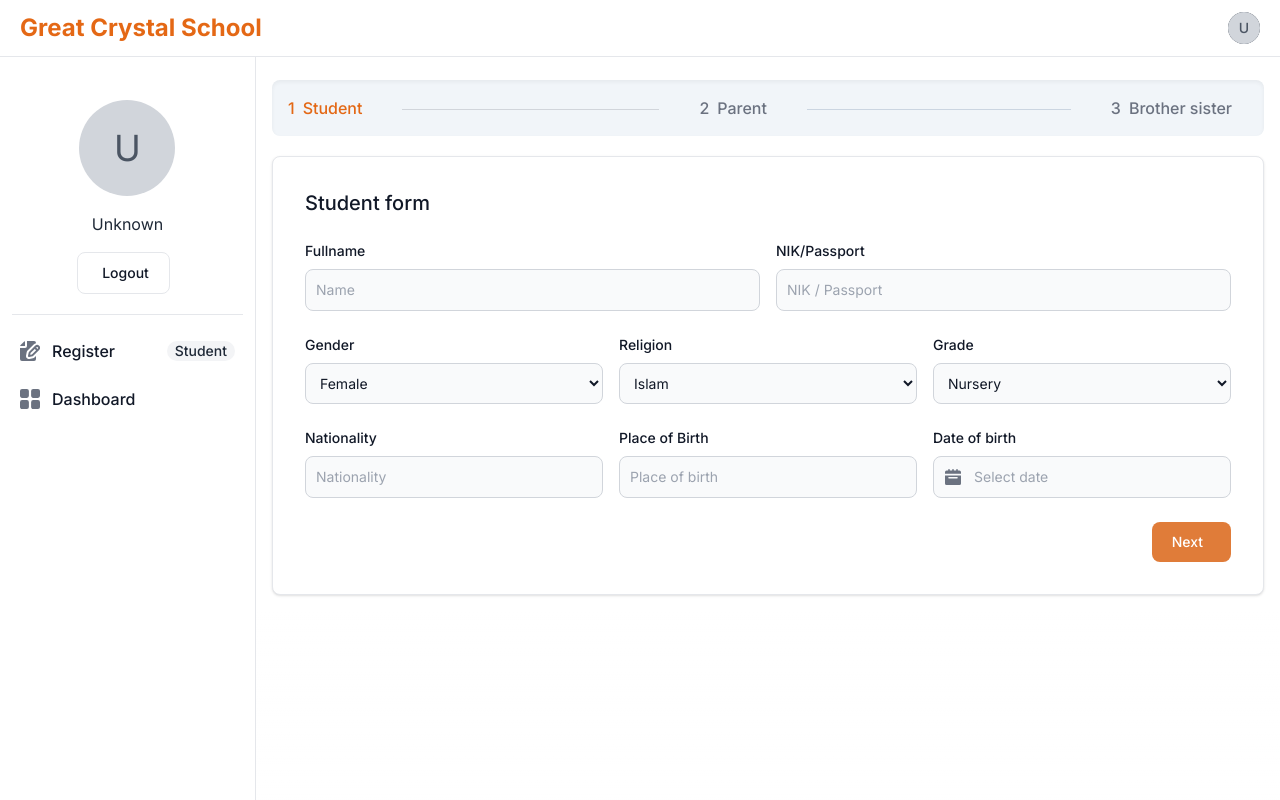
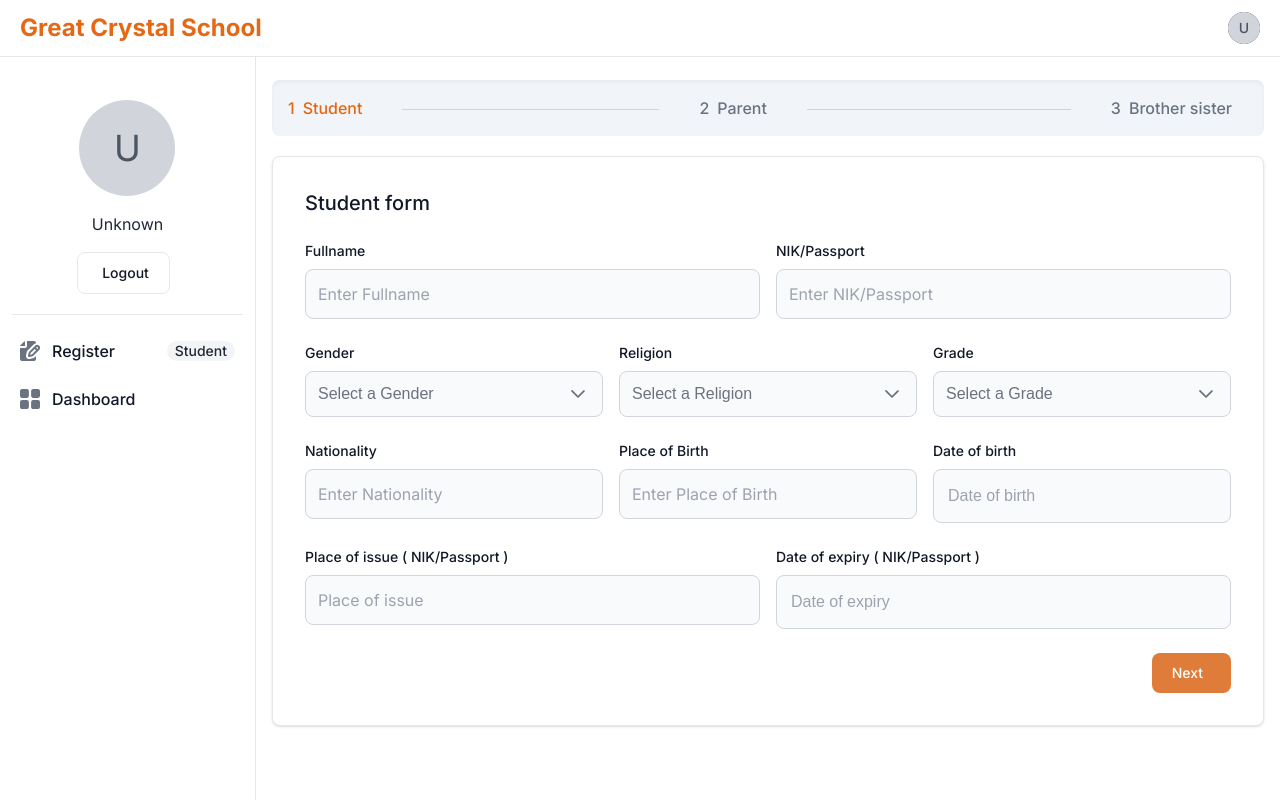
Before and after one commit to Sofyanfyan/reg-app, a Next.js app in the folder frontend/: page /users/registers in a window 1280 px wide. Built offline with nearby package versions, Linux system fonts and the light colour scheme; a web font is replaced by a local one.

Commit message:
add: form student

```diff
--- a/frontend/package.json
+++ b/frontend/package.json
@@ -17,6 +17,7 @@
     "primereact": "^10.2.1",
     "react": "^18.2.0",
     "react-dom": "^18.2.0",
+    "react-hook-form": "^7.49.2",
     "react-redux": "^8.1.3",
     "redux": "^4.2.1",
     "redux-persist": "^6.0.0",
--- a/frontend/src/components/Page/RegisStudent.tsx
+++ b/frontend/src/components/Page/RegisStudent.tsx
@@ -1,10 +1,176 @@
 "use client";
-import { FormEvent } from "react";
+import { FormEvent, useState, ChangeEvent } from "react";
+import { InputText } from "primereact/inputtext";
+import { Calendar } from "primereact/calendar";
+import { Nullable } from "primereact/ts-helpers";
+import {
+  Dropdown,
+  DropdownChangeEvent,
+  DropdownPassThroughMethodOptions,
+} from "primereact/dropdown";
 
 export default function RegisStudent({ ...props }) {
   const { setIdx, setForm } = props;
-  const handleSubmit = (event: FormEvent<HTMLFormElement>) => {
+  const [dateBirth, setDateBirth] = useState<Nullable<Date>>(null);
+  const [dateExp, setDateExp] = useState<Nullable<Date>>(null);
+  const [student, setStudent] = useState({
+    grade_id: "",
+    is_active: true,
+    name: "",
+    gender: "",
+    religion: "",
+    place_birth: "",
+    date_birth: "",
+    id_or_passport: "",
+    nationality: "",
+    place_of_issue: "",
+    date_exp: "",
+  });
+
+  const [error, setError] = useState({
+    grade_id: "",
+    name: "",
+    gender: "",
+    religion: "",
+    place_birth: "",
+    date_birth: "",
+    id_or_passport: "",
+    nationality: "",
+    place_of_issue: "",
+    date_exp: "",
+  });
+
+  type Options = {
+    name: string;
+  };
+
+  const gender: Options[] = [{ name: "Female" }, { name: "Male" }];
+
+  const religion: Options[] = [
+    { name: "Islam" },
+    { name: "Christianity" },
+    { name: "Catholicism" },
+    { name: "Hinduism" },
+    { name: "Buddhism" },
+    { name: "Confucianism" },
+  ];
+  const grade: Options[] = [
+    { name: "Nursery" },
+    { name: "Toddlers" },
+    { name: "Primary" },
+    { name: "Secondary" },
+    { name: "IGCSE" },
+  ];
+
+  const handleChange = (event: ChangeEvent<HTMLInputElement>) => {
+    const { name, value } = event.target;
+
+    setStudent((prevState) => ({ ...prevState, [name]: value }));
+    setError((prevState) => ({ ...prevState, [name]: "" }));
+  };
+
+  const handleChangeSelect = (event: DropdownChangeEvent) => {
+    const { name, value } = event.target;
+
+    setStudent((prevState) => ({ ...prevState, [name]: value }));
+  };
+
+  const onSubmit = (event: FormEvent<HTMLFormElement>) => {
     event.preventDefault();
+    console.log(dateBirth);
+    const {
+      grade_id,
+      name,
+      gender,
+      religion,
+      place_birth,
+      date_birth,
+      id_or_passport,
+      nationality,
+    } = student;
+    if (
+      !name ||
+      name.length < 5 ||
+      !gender ||
+      !religion ||
+      !grade_id ||
+      !place_birth ||
+      !date_birth ||
+      !id_or_passport ||
+      !nationality
+    ) {
+      if (!name) {
+        setError((prevState) => ({
+          ...prevState,
+          name: "Fullname is required",
+        }));
+      } else if (name.length < 5) {
+        setError((prevState) => ({
+          ...prevState,
+          name: "Fullname min 5 character.",
+        }));
+      }
+
+      if (!gender) {
+        setError((prevState) => ({
+          ...prevState,
+          gender: "Gender is required",
+        }));
+      }
+
+      if (!religion) {
+        setError((prevState) => ({
+          ...prevState,
+          religion: "Religion is required",
+        }));
+      }
+
+      if (!grade_id) {
+        setError((prevState) => ({
+          ...prevState,
+          grade_id: "Grade is required",
+        }));
+      }
+      if (!place_birth) {
+        setError((prevState) => ({
+          ...prevState,
+          place_birth: "Place of birth is required",
+        }));
+      }
+      if (!date_birth) {
+        setError((prevState) => ({
+          ...prevState,
+          date_birth: "Date of birth is required",
+        }));
+      }
+      if (!id_or_passport) {
+        setError((prevState) => ({
+          ...prevState,
+          id_or_passport: "NIK / Passport is required",
+        }));
+      }
+      if (!nationality) {
+        setError((prevState) => ({
+          ...prevState,
+          nationality: "Nationality is required",
+        }));
+      }
+
+      return;
+    }
+
+    setError({
+      grade_id: "",
+      name: "",
+      gender: "",
+      religion: "",
+      place_birth: "",
+      date_birth: "",
+      id_or_passport: "",
+      nationality: "",
+      place_of_issue: "",
+      date_exp: "",
+    });
     console.log("Next");
     setIdx(2);
     setForm("mother");
@@ -12,34 +178,61 @@ export default function RegisStudent({ ...props }) {
 
   return (
     <div className="w-full p-4 bg-white border border-gray-200 rounded-lg shadow sm:p-6 md:p-8">
-      <form className="space-y-6" onSubmit={handleSubmit}>
+      <form className="space-y-6" onSubmit={onSubmit}>
         <h5 className="text-xl font-medium text-gray-900">Student form</h5>
         <div className="grid lg:grid-cols-2 gap-4">
           <div>
-            <label className="block mb-2 text-sm font-medium text-gray-900">
+            <label
+              htmlFor="name"
+              className="block mb-2 text-sm font-medium text-gray-900"
+            >
               Fullname
             </label>
-            <input
-              type="text"
+
+            <InputText
+              id="name"
               name="name"
-              id="name"
-              className="bg-gray-50 border border-gray-300 text-gray-900 text-sm rounded-lg focus:ring-blue-500 focus:border-blue-500 block w-full p-2.5"
-              placeholder="Name"
+              placeholder="Enter Fullname"
+              className={
+                error.name
+                  ? "bg-gray-50 border border-red-300 text-md text-slate-600 rounded-lg block w-full p-3"
+                  : "bg-gray-50 border border-gray-300 text-md text-slate-600 rounded-lg block w-full p-3"
+              }
+              value={student.name}
+              onChange={handleChange}
+              autoComplete="off"
               required
             />
+            {error.name && (
+              <small className="ms-1 text-red-600">{error.name}</small>
+            )}
           </div>
           <div>
-            <label className="block mb-2 text-sm font-medium text-gray-900">
+            <label
+              htmlFor="id_or_passport"
+              className="block mb-2 text-sm font-medium text-gray-900"
+            >
               NIK/Passport
             </label>
-            <input
-              type="text"
+            <InputText
+              id="id_or_passport"
               name="id_or_passport"
-              id="id_or_passport"
-              className="bg-gray-50 border border-gray-300 text-gray-900 text-sm rounded-lg focus:ring-blue-500 focus:border-blue-500 block w-full p-2.5"
-              placeholder="NIK / Passport"
+              placeholder="Enter NIK/Passport"
+              className={
+                error.id_or_passport
+                  ? "bg-gray-50 border border-red-300 text-md text-slate-600 rounded-lg block w-full p-3"
+                  : "bg-gray-50 border border-gray-300 text-md text-slate-600 rounded-lg block w-full p-3"
+              }
+              value={student.id_or_passport}
+              onChange={handleChange}
+              autoComplete="off"
               required
             />
+            {error.id_or_passport && (
+              <small className="ms-1 text-red-600">
+                {error.id_or_passport}
+              </small>
+            )}
           </div>
         </div>
         <div className="grid lg:grid-cols-3 gap-4">
@@ -47,104 +240,221 @@ export default function RegisStudent({ ...props }) {
             <label className="block mb-2 text-sm font-medium text-gray-900">
               Gender
             </label>
-            <select
-              id="gender"
+
+            <Dropdown
+              value={student.gender}
+              onChange={handleChangeSelect}
+              options={gender}
               name="gender"
-              className="bg-gray-50 border border-gray-300 text-gray-900 text-sm rounded-lg focus:ring-blue-500 focus:border-blue-500 block w-full p-2.5"
-              required
-            >
-              <option value={"Female"}>Female</option>
-              <option value={"Male"}>Male</option>
-            </select>
+              optionLabel="name"
+              placeholder="Select a Gender"
+              className={
+                error.gender
+                  ? "bg-gray-50 border border-red-300 text-gray-900 text-sm rounded-lg w-full"
+                  : "bg-gray-50 border border-gray-300 text-gray-900 text-sm rounded-lg w-full"
+              }
+              pt={{
+                root: {
+                  className:
+                    "bg-gray-50 border border-gray-300 text-gray-900 text-sm rounded-lg w-full",
+                },
+                item: ({ context }: DropdownPassThroughMethodOptions) => ({
+                  className: context.selected ? "bg-primary" : undefined,
+                }),
+              }}
+            />
+
+            {error.gender && (
+              <small className="ms-1 text-red-600">{error.gender}</small>
+            )}
           </div>
           <div>
             <label className="block mb-2 text-sm font-medium text-gray-900">
               Religion
             </label>
-            <select
-              id="religion"
+            <Dropdown
+              value={student.religion}
+              onChange={handleChangeSelect}
+              options={religion}
               name="religion"
-              className="bg-gray-50 border border-gray-300 text-gray-900 text-sm rounded-lg focus:ring-blue-500 focus:border-blue-500 block w-full p-2.5"
-              required
-            >
-              <option value={"Islam"}>Islam</option>
-              <option value={"Christianity"}>Christianity</option>
-              <option value={"Catholicism"}>Catholicism</option>
-              <option value={"Hinduism"}>Hinduism</option>
-              <option value={"Buddhism"}>Buddhism</option>
-              <option value={"Confucianism"}>Confucianism</option>
-            </select>
+              optionLabel="name"
+              placeholder="Select a Religion"
+              className={
+                error.religion
+                  ? "bg-gray-50 border border-red-300 text-gray-900 text-sm rounded-lg w-full"
+                  : "bg-gray-50 border border-gray-300 text-gray-900 text-sm rounded-lg w-full"
+              }
+              pt={{
+                root: {
+                  className:
+                    "bg-gray-50 border border-gray-300 text-gray-900 text-sm rounded-lg w-full",
+                },
+                item: ({ context }: DropdownPassThroughMethodOptions) => ({
+                  className: context.selected ? "bg-primary" : undefined,
+                }),
+              }}
+            />
+            {error.religion && (
+              <small className="ms-1 text-red-600">{error.religion}</small>
+            )}
           </div>
           <div>
             <label className="block mb-2 text-sm font-medium text-gray-900">
               Grade
             </label>
-            <select
-              id="grade_id"
+            <Dropdown
+              value={student.grade_id}
+              onChange={handleChangeSelect}
+              options={grade}
+              // rules={{ required: "Grade is required." }}
               name="grade_id"
-              className="bg-gray-50 border border-gray-300 text-gray-900 text-sm rounded-lg focus:ring-blue-500 focus:border-blue-500 block w-full p-2.5"
-              required
-            >
-              <option value={"Nursery"}>Nursery</option>
-              <option value={"Toddlers"}>Toddlers</option>
-              <option value={"Primary"}>Primary</option>
-              <option value={"Secondary"}>Secondary</option>
-              <option value={"IGCSE"}>IGCSE</option>
-            </select>
+              optionLabel="name"
+              placeholder="Select a Grade"
+              className={
+                error.grade_id
+                  ? "bg-gray-50 border border-red-300 text-gray-900 text-sm rounded-lg w-full"
+                  : "bg-gray-50 border border-gray-300 text-gray-900 text-sm rounded-lg w-full"
+              }
+              pt={{
+                root: {
+                  className:
+                    "bg-gray-50 border border-gray-300 text-gray-900 text-sm rounded-lg w-full",
+                },
+                item: ({ context }: DropdownPassThroughMethodOptions) => ({
+                  className: context.selected ? "bg-primary" : undefined,
+                }),
+              }}
+            />
+            {error.grade_id && (
+              <small className="ms-1 text-red-600">Grade is required</small>
+            )}
           </div>
         </div>
         <div className="grid lg:grid-cols-3 gap-4">
           <div>
-            <label className="block mb-2 text-sm font-medium text-gray-900">
+            <label
+              htmlFor="nationality"
+              className="block mb-2 text-sm font-medium text-gray-900"
+            >
               Nationality
             </label>
-            <input
-              type="text"
+            <InputText
+              id="nationality"
               name="nationality"
-              id="nationality"
-              className="bg-gray-50 border border-gray-300 text-gray-900 text-sm rounded-lg focus:ring-blue-500 focus:border-blue-500 block w-full p-2.5"
-              placeholder="Nationality"
+              placeholder="Enter Nationality"
+              className={
+                error.nationality
+                  ? "bg-gray-50 border border-red-300 text-md text-slate-600 rounded-lg block w-full p-3"
+                  : "bg-gray-50 border border-gray-300 text-md text-slate-600 rounded-lg block w-full p-3"
+              }
+              value={student.nationality}
+              onChange={handleChange}
+              autoComplete="off"
               required
+            />
+            {error.nationality && (
+              <small className="ms-1 text-red-600">
+                Nationality is required
+              </small>
+            )}
+          </div>
+          <div>
+            <label
+              htmlFor="place_birth"
+              className="block mb-2 text-sm font-medium text-gray-900"
+            >
+              Place of Birth
+            </label>
+            <InputText
+              id="place_birth"
+              name="place_birth"
+              placeholder="Enter Place of Birth"
+              className={
+                error.place_birth
+                  ? "bg-gray-50 border border-red-300 text-md text-slate-600 rounded-lg block w-full p-3"
+                  : "bg-gray-50 border border-gray-300 text-md text-slate-600 rounded-lg block w-full p-3"
+              }
+              value={student.place_birth}
+              onChange={handleChange}
+              autoComplete="off"
+              required
+            />
+            {error.place_birth && (
+              <small className="ms-1 text-red-600">
+                Place Birth is required
+              </small>
+            )}
+          </div>
+          <div>
+            <label
+              // htmlFor="date_birth"
+              className="block mb-2 text-sm font-medium text-gray-900"
+            >
+              Date of birth
+            </label>
+            <Calendar
+              id="date_birth"
+              name="date_birth"
+              ariaLabelledBy="date_birth"
+              inputClassName={
+                error.date_birth
+                  ? "w-full bg-gray-50 border border-red-300 text-gray-900 text-md rounded-lg focus:ring-blue-500 focus:border-blue-500 block p-3.5"
+                  : "w-full bg-gray-50 border border-gray-300 text-gray-900 text-md rounded-lg focus:ring-blue-500 focus:border-blue-500 block p-3.5"
+              }
+              style={{ width: "100%" }}
+              value={dateBirth}
+              onChange={(e) => setDateBirth(e.value)}
+              placeholder="Date of birth"
+              dateFormat="dd/mm/yy"
+              locale="en"
+              mask="99/99/9999"
+              showButtonBar
+              required
+            />
+            {error.date_birth && (
+              <small className="ms-1 text-red-600">{error.date_birth}</small>
+            )}
+          </div>
+        </div>
+
+        <div className="grid lg:grid-cols-2 gap-4">
+          <div>
+            <label
+              htmlFor="place_of_issue"
+              className="block mb-2 text-sm font-medium text-gray-900"
+            >
+              Place of issue ( NIK/Passport )
+            </label>
+            <InputText
+              id="place_of_issue"
+              name="place_of_issue"
+              placeholder="Place of issue"
+              className="bg-gray-50 border border-gray-300 text-md text-slate-600 rounded-lg block w-full p-3"
+              value={student.place_of_issue}
+              onChange={handleChange}
+              autoComplete="off"
             />
           </div>
           <div>
-            <label className="block mb-2 text-sm font-medium text-gray-900">
-              Place of Birth
+            <label
+              // htmlFor="date_exp"
+              className="block mb-2 text-sm font-medium text-gray-900"
+            >
+              Date of expiry ( NIK/Passport )
             </label>
-            <input
-              type="text"
-              name="place_of_birth"
-              id="place_of_birth"
-              className="bg-gray-50 border border-gray-300 text-gray-900 text-sm rounded-lg focus:ring-blue-500 focus:border-blue-500 block w-full p-2.5"
-              placeholder="Place of birth"
-              required
+            <Calendar
+              name="date_exp"
+              ariaLabelledBy="date_exp"
+              inputClassName="w-full bg-gray-50 border border-gray-300 text-slate-600 text-md rounded-lg focus:ring-blue-500 focus:border-blue-500 block p-3.5"
+              style={{ width: "100%" }}
+              value={dateExp}
+              onChange={(e) => setDateExp(e.value)}
+              placeholder="Date of expiry"
+              dateFormat="dd/mm/yy"
+              locale="en"
+              mask="99/99/9999"
+              showButtonBar
             />
-          </div>
-          <div>
-            <label className="block mb-2 text-sm font-medium text-gray-900">
-              Date of birth
-            </label>
-
-            <div className="relative max-w-sm">
-              <div className="absolute inset-y-0 start-0 flex items-center ps-3 pointer-events-none">
-                <svg
-                  className="w-4 h-4 text-gray-500 dark:text-gray-400"
-                  aria-hidden="true"
-                  xmlns="http://www.w3.org/2000/svg"
-                  fill="currentColor"
-                  viewBox="0 0 20 20"
-                >
-                  <path d="M20 4a2 2 0 0 0-2-2h-2V1a1 1 0 0 0-2 0v1h-3V1a1 1 0 0 0-2 0v1H6V1a1 1 0 0 0-2 0v1H2a2 2 0 0 0-2 2v2h20V4ZM0 18a2 2 0 0 0 2 2h16a2 2 0 0 0 2-2V8H0v10Zm5-8h10a1 1 0 0 1 0 2H5a1 1 0 0 1 0-2Z" />
-                </svg>
-              </div>
-              <input
-                datepicker
-                datepicker-format="mm/dd/yyyy"
-                type="text"
-                className="bg-gray-50 border border-gray-300 text-gray-900 text-sm rounded-lg focus:ring-blue-500 focus:border-blue-500 block w-full ps-10 p-2.5  dark:bg-gray-700 dark:border-gray-600 dark:placeholder-gray-400 dark:text-white dark:focus:ring-blue-500 dark:focus:border-blue-500"
-                placeholder="Select date"
-              />
-            </div>
           </div>
         </div>
 
```
Also changed, not shown: 1 other file (tests, documents, lock files or other folders).
